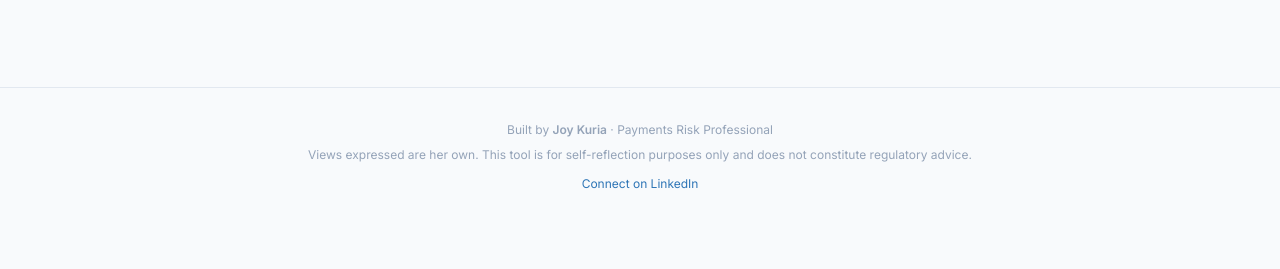
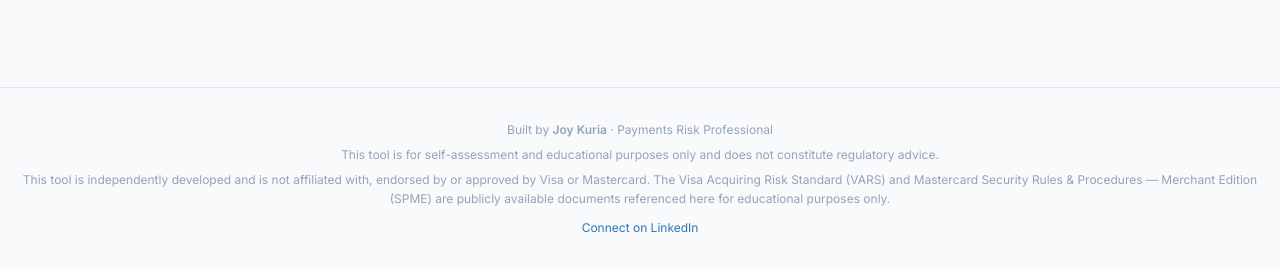
Before and after one commit to joykuria-Kijo/acquiring-risk-scorecard-, a plain HTML site: page index.html in a window 1280 px wide. Shown: the part 1639-1908 px from the top of the page. Before the commit the page ends 1864 px from the top, so only its background shows below. Drawn offline with Linux system fonts and the light colour scheme.

Commit message:
Add files via upload

```diff
--- a/index.html
+++ b/index.html
@@ -396,7 +396,8 @@
 
 <div class="footer">
   <p>Built by <strong>Joy Kuria</strong> · Payments Risk Professional</p>
-  <p style="margin-top:6px;">Views expressed are her own. This tool is for self-reflection purposes only and does not constitute regulatory advice.</p>
+  <p style="margin-top:6px;">This tool is for self-assessment and educational purposes only and does not constitute regulatory advice.</p>
+  <p style="margin-top:6px;">This tool is independently developed and is not affiliated with, endorsed by or approved by Visa or Mastercard. The Visa Acquiring Risk Standard (VARS) and Mastercard Security Rules &amp; Procedures — Merchant Edition (SPME) are publicly available documents referenced here for educational purposes only.</p>
   <p style="margin-top:10px;"><a href="https://www.linkedin.com/in/" target="_blank" rel="noopener">Connect on LinkedIn</a></p>
 </div>
 
```
